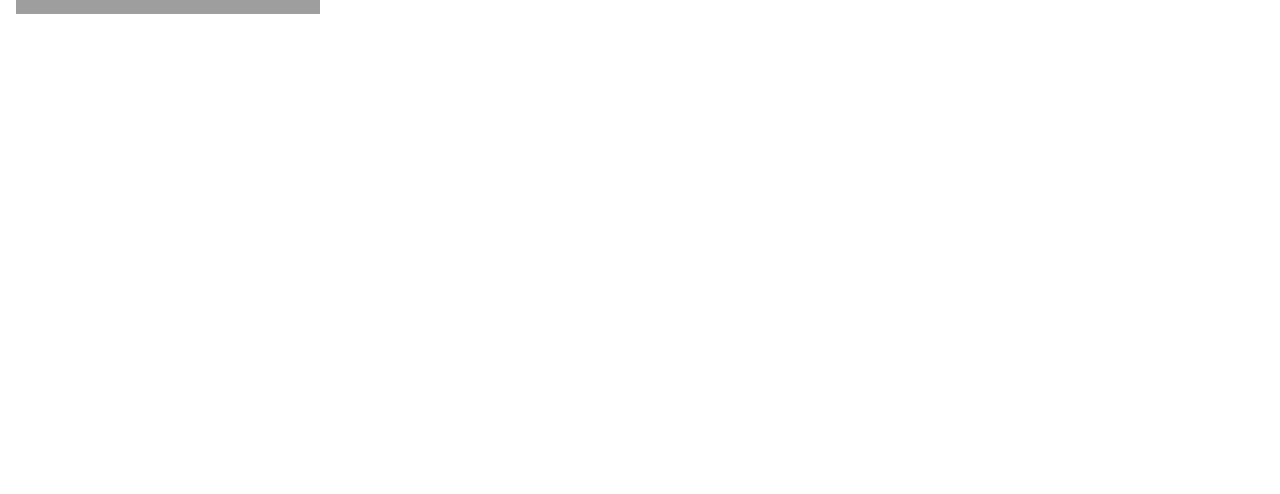
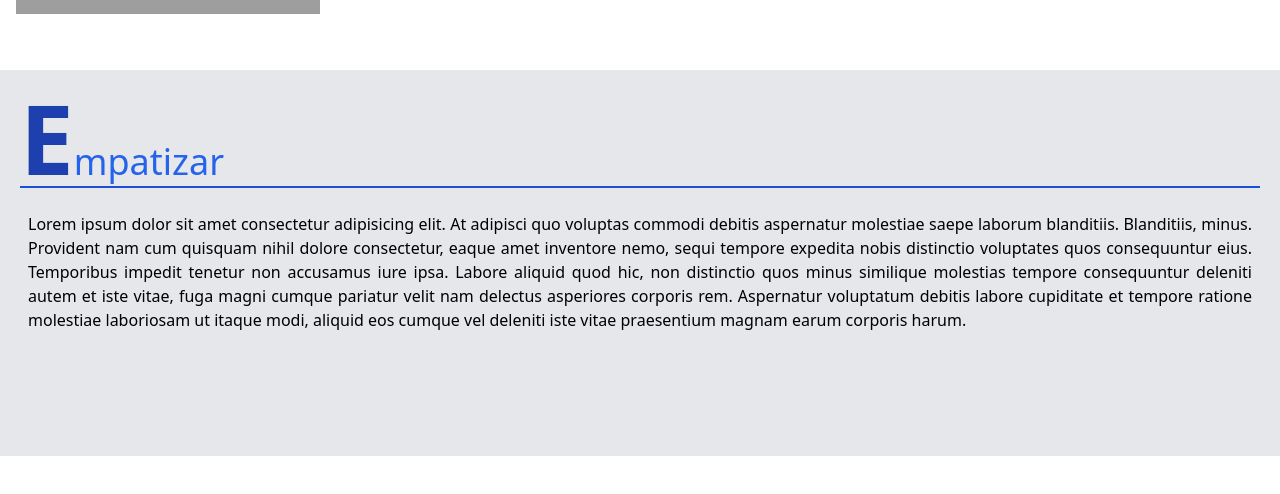
Before and after one commit to nelioats/design_think, a React (Create React App) app: page / in a window 1280 px wide. Shown: the part 2118-2612 px from the top of the page. Before the commit the page ends 2140 px from the top, so only its background shows below. Built offline with nearby package versions, Linux system fonts and the light colour scheme; grey boxes are pictures that could not be loaded.

Commit message:
empatizar

```diff
--- a/src/App.js
+++ b/src/App.js
@@ -1,3 +1,4 @@
+import Empatizar from "./components/Empatizar";
 import Hero from "./components/Hero";
 import Navbar from "./components/Navbar";
 import Ods from "./components/Ods";
@@ -8,6 +9,7 @@ function App() {
       <Navbar />
       <Hero />
       <Ods />
+      <Empatizar />
     </div>
   );
 }
--- /dev/null
+++ b/src/components/Empatizar.jsx
@@ -0,0 +1,23 @@
+import React from 'react'
+
+const Empatizar = () => {
+  return (
+    <div className='bg-gray-200 p-5 my-12'>
+        <div className='flex flex-col h-auto'>
+            <div className='border-b-2 border-blue-700 mb-4'>
+                <h2 className='text-4xl text-blue-600'><span className='text-8xl text-blue-800 font-semibold'>E</span>mpatizar</h2>
+            </div>
+            <div className='p-2 text-justify'>
+                    Lorem ipsum dolor sit amet consectetur adipisicing elit. At adipisci quo voluptas commodi debitis aspernatur molestiae saepe laborum blanditiis. Blanditiis, minus. Provident nam cum quisquam nihil dolore consectetur, eaque amet inventore nemo, sequi tempore expedita nobis distinctio voluptates quos consequuntur eius. Temporibus impedit tenetur non accusamus iure ipsa. Labore aliquid quod hic, non distinctio quos minus similique molestias tempore consequuntur deleniti autem et iste vitae, fuga magni cumque pariatur velit nam delectus asperiores corporis rem. Aspernatur voluptatum debitis labore cupiditate et tempore ratione molestiae laboriosam ut itaque modi, aliquid eos cumque vel deleniti iste vitae praesentium magnam earum corporis harum.
+            </div>
+        </div>
+
+        <br />
+        <br />
+        <br />
+        <br />
+    </div>
+  )
+}
+
+export default Empatizar
--- a/src/components/Hero.jsx
+++ b/src/components/Hero.jsx
@@ -1,4 +1,5 @@
 import React from 'react'
+// import logo from '../img/logo.png'
 
 const Hero = () => {
   return (
@@ -8,6 +9,7 @@ const Hero = () => {
       <div className='absolute top-0 w-full h-full flex flex-col justify-center text-white text-center'>
           <div className='md:flex md:flex-col-2 md:w-full md:justify-center md:mt-20'>
               <div className='mt-20 md:text-left md:w-full md:pl-32'>
+                {/* <img className='w-48 h-48 m-auto mb-4 md:hidden'  src={logo} alt="" /> */}
                   <p>A METODOLOGIA </p>
                   <h1 className='font-bold text-4xl drop-shadow-2xl md:text-7xl'>Design Thinking</h1>
                   <p className='drop-shadow-2xl py-2 mb-2 px-2 text-base md:text-xl'>e Formação de Professores na Orientação do TCC do IEMA</p>
--- a/src/components/Ods.jsx
+++ b/src/components/Ods.jsx
@@ -2,7 +2,7 @@ import React from 'react'
 
 const Ods = () => {
   return (
-    <div className='max-w-[1400px] h-[500px] pt-16'>
+    <div className='max-w-[1400px] h-auto pt-16'>
       <div className='text-center '>
         <h2 className='text-4xl font-semibold text-orange-500 pb-14 uppercase'>Dimensões do TCC: <span className='text-4xl font-bold text-yellow-500'>ODS</span> e Desing Thinking </h2>
         <div className='flex flex-row flex-wrap px-4'>
@@ -25,10 +25,6 @@ const Ods = () => {
                  <div class="basis-1/4 pr-2 pb-2"><img src="https://brasil.un.org/profiles/undg_country/themes/custom/undg/images/SDGs/pt-br/SDG-16.svg" alt="" /></div>
                  <div class="basis-1/4 pr-2 pb-2"><img src="https://brasil.un.org/profiles/undg_country/themes/custom/undg/images/SDGs/pt-br/SDG-17.svg" alt="" /></div>
 
-
-
-
-
         </div>
       </div>
     </div>
```
Also changed, not shown: src/img/logo.png (added).
